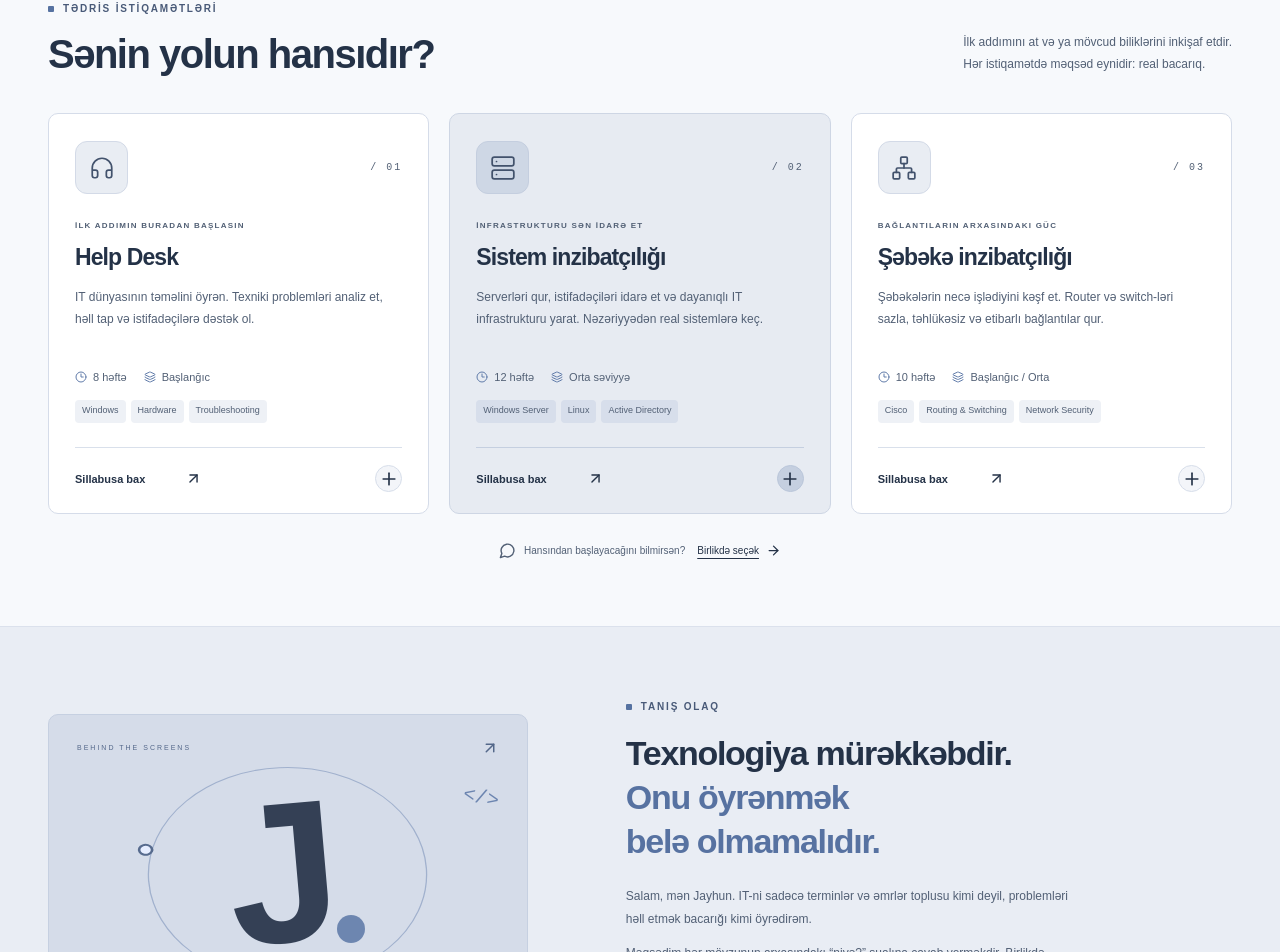
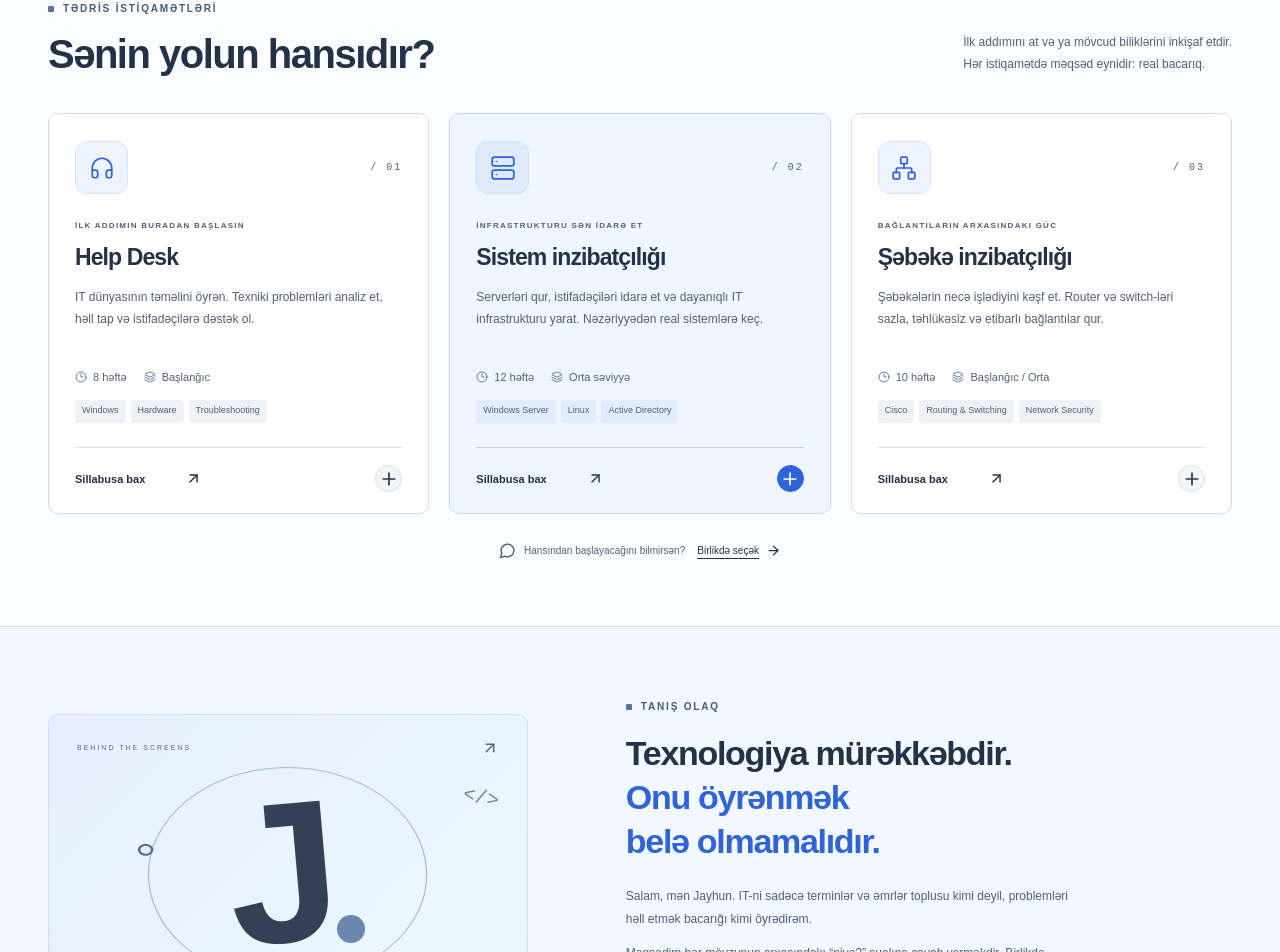
Before and after one commit to NurlanSafarli/ceyhunlms, a React (Vite) app: page / in a window 1280 px wide. Shown: the part 876-1828 px from the top of the page. Built offline with nearby package versions, Linux system fonts and the light colour scheme; no server answers.

Commit message:
Brighten blue accents and soften gray section backgrounds

```diff
--- a/src/admin/admin.css
+++ b/src/admin/admin.css
@@ -589,8 +589,8 @@
   gap: 6px;
 }
 .ad-stat-featured {
-  background: #dbe2ed;
-  border-color: #c1ccde;
+  background: #edf4ff;
+  border-color: #c7daff;
 }
 .ad-stat-featured > div {
   color: var(--muted);
@@ -675,8 +675,8 @@
   color: var(--muted);
 }
 .ad-banner {
-  background: #e0e5ef;
-  border: 1px solid #cfd7e5;
+  background: #f0f6ff;
+  border: 1px solid #d2e2ff;
   display: flex;
   align-items: center;
   gap: 17px;
@@ -691,8 +691,8 @@
   display: flex;
   align-items: center;
   justify-content: center;
-  background: #ced6e4;
-  color: var(--muted);
+  background: #e0ecff;
+  color: var(--accent);
   flex-shrink: 0;
 }
 .ad-banner h3 {
--- a/src/styles.css
+++ b/src/styles.css
@@ -8,10 +8,10 @@
   -moz-osx-font-smoothing: grayscale;
   font-optical-sizing: auto;
   --ink: #243247;
-  --canvas: #f7f9fc;
-  --accent: #3563c1;
-  --accent-hover: #294f9e;
-  --accent-soft: #e6edff;
+  --canvas: #fbfcff;
+  --accent: #2f63d8;
+  --accent-hover: #2452b7;
+  --accent-soft: #e5eeff;
   --green: #3a485f;
   --lime: var(--accent-soft);
   --muted: #526075;
@@ -147,6 +147,7 @@ h2 {
 .button-dark {
   background: var(--accent);
   color: white;
+  box-shadow: 0 4px 12px #2f63d81a;
 }
 .button-dark:hover {
   background: var(--accent-hover);
@@ -800,7 +801,7 @@ h2 {
 .tech-strip {
   border-top: 1px solid var(--line);
   border-bottom: 1px solid var(--line);
-  background: #edf0f6;
+  background: #f2f6ff;
 }
 .tech-strip-inner {
   display: flex;
@@ -937,15 +938,15 @@ h2 {
   margin-bottom: 25px;
 }
 .course-icon {
-  background: #e9edf3;
+  background: #edf3ff;
   display: flex;
   align-items: center;
   justify-content: center;
   width: 53px;
   height: 53px;
-  border: 1px solid #d3dae7;
+  border: 1px solid #d7e4ff;
   border-radius: 12px;
-  color: #42526c;
+  color: var(--accent);
 }
 .course-number {
   font: 10px monospace;
@@ -1038,23 +1039,24 @@ h2 {
   color: var(--ink);
 }
 .featured-course {
-  background: #e7ebf2;
-  border-color: #ced6e4;
+  background: #f0f6ff;
+  border-color: #bfd5ff;
 }
 .featured-course .course-icon {
-  background: #ced7e5;
-  border-color: #c4cedf;
+  background: #dfeaff;
+  border-color: #c9dcff;
 }
 .featured-course .course-tags span {
-  background: #d7deeb;
+  background: #e1ecff;
   color: var(--muted);
 }
 .featured-course .course-card-bottom {
   border-color: #c5cfe0;
 }
 .featured-course .course-register {
-  background: #c5cfe0;
-  border-color: #bac6da;
+  background: var(--accent);
+  border-color: var(--accent);
+  color: #fff;
 }
 .course-help {
   display: flex;
@@ -1080,7 +1082,7 @@ h2 {
 }
 /* About */
 .about-section {
-  background: #e9edf4;
+  background: #f3f7ff;
   border-top: 1px solid #dbe1ec;
   border-bottom: 1px solid #dbe1ec;
   padding: 74px 0;
@@ -1093,11 +1095,11 @@ h2 {
 }
 .about-art {
   border-radius: 10px;
-  background: #d5dce9;
+  background: linear-gradient(135deg, #e7efff, #edf9fc);
   padding: 24px 28px 20px;
   position: relative;
   overflow: hidden;
-  border: 1px solid #c6d0e1;
+  border: 1px solid #cbdfff;
   min-height: 394px;
 }
 .about-art-header {
@@ -1209,7 +1211,7 @@ h2 {
   margin-bottom: 21px;
 }
 .muted-heading {
-  color: #5772a1;
+  color: var(--accent);
 }
 .about-copy > p {
   font-size: 11px;
@@ -1468,7 +1470,7 @@ h2 {
 .process-section {
   border-top: 1px solid #d9e0ec;
   padding: 63px 0 72px;
-  background: #eceff5;
+  background: #f4f8ff;
 }
 .process-section h2 {
   font-size: 35px;
@@ -1525,7 +1527,7 @@ h2 {
 }
 /* Registration */
 .registration-section {
-  background: #eef3fc;
+  background: linear-gradient(120deg, #edf4ff, #f3faff);
   background-image: none;
   background-size: 19px 19px;
   padding: 73px 0;
@@ -1906,7 +1908,7 @@ h2 {
   padding: 0 34px 21px 0;
 }
 .site-footer {
-  background: #e7ebf2;
+  background: #f0f5ff;
   border-top: 1px solid #d4dbe8;
   padding-top: 46px;
 }
```
